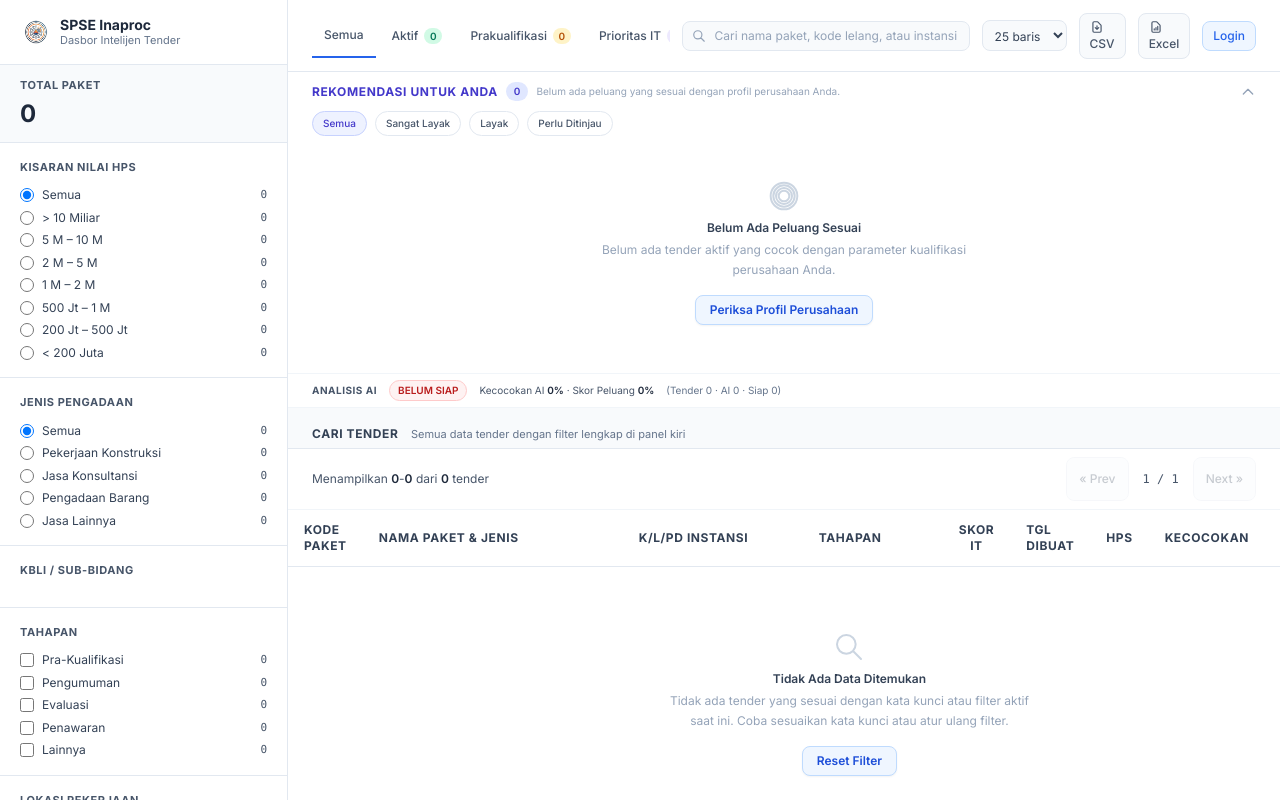
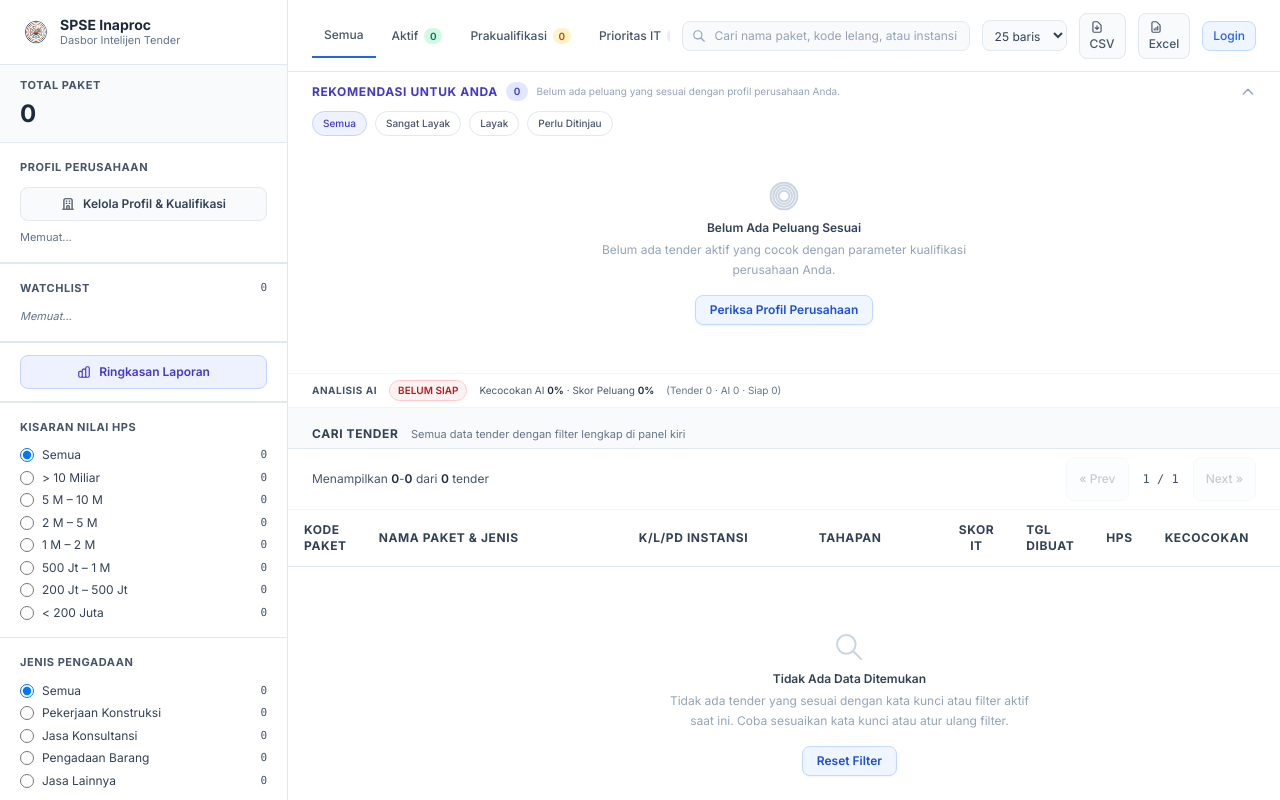
Before and after one commit to trendydwiag/INTDAS, a Django app: template spse_crawler/web/templates/dashboard.html in a window 1280 px wide. Run offline with Django 5.2, Linux system fonts and the light colour scheme; the template is opened without the code that fills it, so the values that code supplies are empty; parts of the project's set-up code (start-up, migrations or seed data) failed here and were passed over; some libraries are stand-ins or nearby versions.

Commit message:
feat(ui): reposition Profile, Watchlist, and Reports below Total Paket, update scheduler label to 3h

```diff
--- a/spse_crawler/web/templates/dashboard.html
+++ b/spse_crawler/web/templates/dashboard.html
@@ -99,6 +99,36 @@
     <div class="px-5 py-3 border-b border-slate-200 bg-slate-50">
       <div class="text-[11px] uppercase tracking-wider text-slate-600 font-bold mb-1">Total Paket</div>
       <div class="text-2xl font-bold text-slate-800" id="total-count-sidebar">0</div>
+    </div>
+
+    <!-- Profil Perusahaan -->
+    <div class="sidebar-section px-5 py-4 border-b border-slate-200">
+      <div class="text-[11px] uppercase tracking-wider text-slate-600 font-bold mb-3">Profil Perusahaan</div>
+      <button onclick="openCompanyModal()"
+        class="w-full px-3 py-2 text-xs font-semibold rounded-lg border border-slate-200 text-slate-700 bg-slate-50 hover:bg-slate-100 hover:border-slate-300 transition-colors flex items-center justify-center gap-2">
+        <svg class="w-3.5 h-3.5" fill="none" stroke="currentColor" viewBox="0 0 24 24"><path stroke-linecap="round" stroke-linejoin="round" stroke-width="2" d="M19 21V5a2 2 0 00-2-2H7a2 2 0 00-2 2v16m14 0h2m-2 0h-5m-9 0H3m2 0h5M9 7h1m-1 4h1m4-4h1m-1 4h1m-5 10v-5a1 1 0 011-1h2a1 1 0 011 1v5m-4 0h4"/></svg>
+        Kelola Profil & Kualifikasi
+      </button>
+      <div class="mt-2 text-[11px] text-slate-500" id="company-sidebar-info">Memuat...</div>
+    </div>
+
+    <!-- Watchlist -->
+    <div class="sidebar-section px-5 py-4 border-b border-slate-200">
+      <div class="flex items-center justify-between mb-3">
+        <div class="text-[11px] uppercase tracking-wider text-slate-600 font-bold">Watchlist</div>
+        <span class="text-[11px] text-slate-600 font-mono tabular-nums" id="watchlist-count">0</span>
+      </div>
+      <div id="watchlist-list" class="space-y-1.5 max-h-40 overflow-y-auto scrollbar-thin">
+        <div class="text-[11px] text-slate-500 italic">Memuat...</div>
+      </div>
+    </div>
+
+    <!-- Ringkasan Laporan -->
+    <div class="sidebar-section px-5 py-3 border-b border-slate-200">
+      <a href="/reports/" class="w-full px-3 py-2 text-xs font-semibold rounded-lg border border-indigo-200 text-indigo-700 bg-indigo-50 hover:bg-indigo-100 hover:border-indigo-300 transition-colors flex items-center justify-center gap-2">
+        <svg class="w-3.5 h-3.5" fill="none" stroke="currentColor" viewBox="0 0 24 24"><path stroke-linecap="round" stroke-linejoin="round" stroke-width="2" d="M9 19v-6a2 2 0 00-2-2H5a2 2 0 00-2 2v6a2 2 0 002 2h2a2 2 0 002-2zm0 0V9a2 2 0 012-2h2a2 2 0 012 2v10m-6 0a2 2 0 002 2h2a2 2 0 002-2m0 0V5a2 2 0 012-2h2a2 2 0 012 2v14a2 2 0 01-2 2h-2a2 2 0 01-2-2z"/></svg>
+        Ringkasan Laporan
+      </a>
     </div>
 
     <!-- HPS Range Filter -->
@@ -269,17 +299,6 @@
       </div>
     </div>
 
-    <!-- Profil Perusahaan -->
-    <div class="sidebar-section px-5 py-4">
-      <div class="text-[11px] uppercase tracking-wider text-slate-600 font-bold mb-3">Profil Perusahaan</div>
-      <button onclick="openCompanyModal()"
-        class="w-full px-3 py-2 text-xs font-semibold rounded-lg border border-slate-200 text-slate-700 bg-slate-50 hover:bg-slate-100 hover:border-slate-300 transition-colors flex items-center justify-center gap-2">
-        <svg class="w-3.5 h-3.5" fill="none" stroke="currentColor" viewBox="0 0 24 24"><path stroke-linecap="round" stroke-linejoin="round" stroke-width="2" d="M19 21V5a2 2 0 00-2-2H7a2 2 0 00-2 2v16m14 0h2m-2 0h-5m-9 0H3m2 0h5M9 7h1m-1 4h1m4-4h1m-1 4h1m-5 10v-5a1 1 0 011-1h2a1 1 0 011 1v5m-4 0h4"/></svg>
-        Kelola Profil & Kualifikasi
-      </button>
-      <div class="mt-2 text-[11px] text-slate-500" id="company-sidebar-info">Memuat...</div>
-    </div>
-
     <!-- Pipeline Summary -->
     <div class="sidebar-section px-5 py-4">
       <div class="text-[11px] uppercase tracking-wider text-slate-600 font-bold mb-3">Pipeline Pengajuan</div>
@@ -302,17 +321,6 @@
         </div>
       </div>
       <div id="pipe-urgency" class="hidden mt-2 pt-2 border-t border-slate-100 text-[9px] text-center"></div>
-    </div>
-
-    <!-- Watchlist -->
-    <div class="sidebar-section px-5 py-4">
-      <div class="flex items-center justify-between mb-3">
-        <div class="text-[11px] uppercase tracking-wider text-slate-600 font-bold">Watchlist</div>
-        <span class="text-[11px] text-slate-600 font-mono tabular-nums" id="watchlist-count">0</span>
-      </div>
-      <div id="watchlist-list" class="space-y-1.5 max-h-40 overflow-y-auto scrollbar-thin">
-        <div class="text-[11px] text-slate-500 italic">Memuat...</div>
-      </div>
     </div>
 
     <!-- ================================================================= -->
@@ -353,7 +361,7 @@
         <div class="flex items-center justify-between">
           <div>
             <div class="text-[11px] uppercase tracking-wider text-slate-600 font-bold">Sinkronisasi Otomatis</div>
-            <div class="text-[10px] text-slate-500 mt-0.5">Interval 1 jam</div>
+            <div class="text-[10px] text-slate-500 mt-0.5">Interval 3 jam</div>
           </div>
           <button onclick="toggleScheduler()" id="btn-scheduler"
             class="relative inline-flex h-5 w-9 items-center rounded-full transition-colors {% if scheduler_running %}bg-blue-600{% else %}bg-slate-300{% endif %}">
@@ -409,7 +417,7 @@
       </div>
 
       <!-- Pembersihan Data (Flush) -->
-      <div class="sidebar-section px-5 py-3 border-b border-slate-100">
+      <div class="sidebar-section px-5 py-3">
         <div class="text-[11px] uppercase tracking-wider text-slate-600 font-bold mb-2">Pembersihan Bank Data</div>
         <button onclick="openFlushModal()"
           class="w-full px-3 py-2 text-xs font-semibold rounded-lg border border-red-200 text-red-600 bg-red-50/70 hover:bg-red-100 hover:border-red-300 active:bg-red-200 transition-colors flex items-center justify-center gap-2">
@@ -417,14 +425,6 @@
           Bersihkan Data Non-Aktif (Flush Data Non-Aktif)
         </button>
         <div class="mt-1.5 text-[10px] text-slate-500 text-center" id="flush-status"></div>
-      </div>
-
-      <!-- Report Summary (Admin/Superadmin only) -->
-      <div class="sidebar-section px-5 py-3">
-        <a href="/reports/" class="w-full px-3 py-2 text-xs font-semibold rounded-lg border border-indigo-200 text-indigo-700 bg-indigo-50 hover:bg-indigo-100 hover:border-indigo-300 transition-colors flex items-center justify-center gap-2">
-          <svg class="w-3.5 h-3.5" fill="none" stroke="currentColor" viewBox="0 0 24 24"><path stroke-linecap="round" stroke-linejoin="round" stroke-width="2" d="M9 19v-6a2 2 0 00-2-2H5a2 2 0 00-2 2v6a2 2 0 002 2h2a2 2 0 002-2zm0 0V9a2 2 0 012-2h2a2 2 0 012 2v10m-6 0a2 2 0 002 2h2a2 2 0 002-2m0 0V5a2 2 0 012-2h2a2 2 0 012 2v14a2 2 0 01-2 2h-2a2 2 0 01-2-2z"/></svg>
-          Ringkasan Laporan
-        </a>
       </div>
     </div>
     {% endif %}
```
